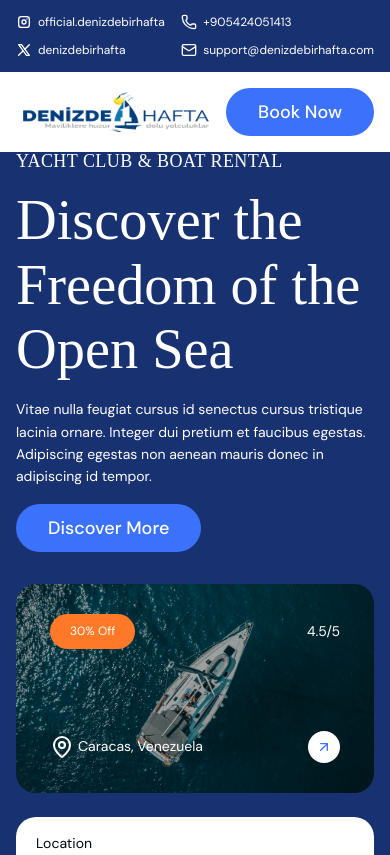
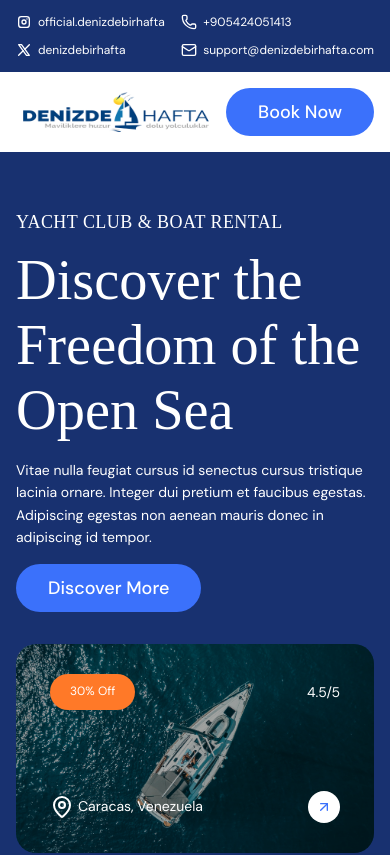
Before and after one commit to umittahmett/yacht-showcase, a Next.js app: page / in a window 390 px wide. Shown: the top 855 px of the page. Built offline with nearby package versions, Linux system fonts and the light colour scheme; a web font is replaced by a local one.

Commit message:
fix: update section padding to improve layout responsiveness

```diff
--- a/styles/section.css
+++ b/styles/section.css
@@ -1,5 +1,5 @@
 section{
-  @apply my-[clamp(3.75rem,2.9425rem+3.4453vw,7.25rem)];
+  @apply py-[clamp(3.75rem,2.9425rem+3.4453vw,7.25rem)];
 }
 
 .section-upper-title{
```
